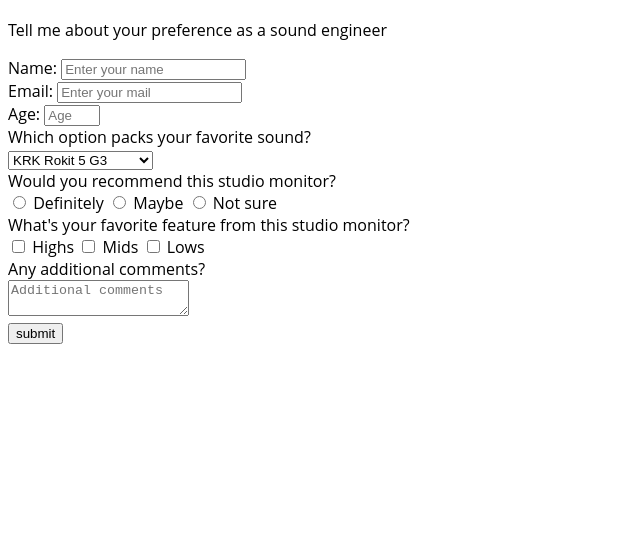
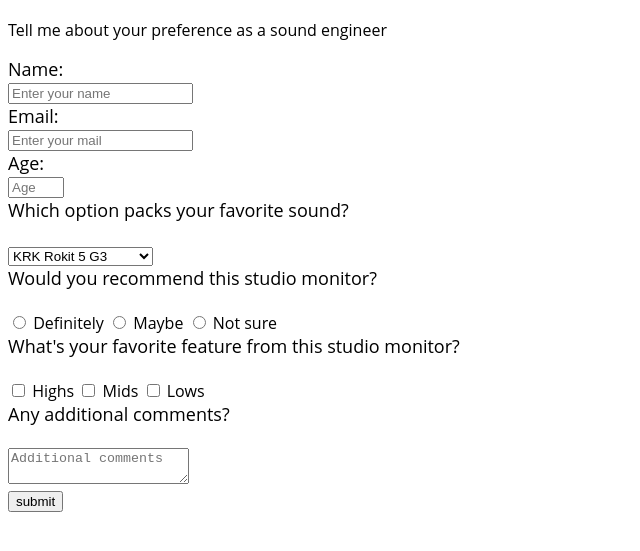
Before and after one commit to NBoafo/survey_form, a plain HTML site: page index.html in a window 1280 px wide. Shown: the part 67-618 px from the top of the page, without its empty margins (0-640 px from the left). Drawn offline with Linux system fonts and the light colour scheme.

Commit message:
Update index.html

```diff
--- a/index.html
+++ b/index.html
@@ -11,7 +11,7 @@
      font-family: 'Open Sans', 'Helvetica Neue', sans-serif;
    }
 
-   labels {
+   label {
      font-size: 18px;
      display: block;
    }
```
